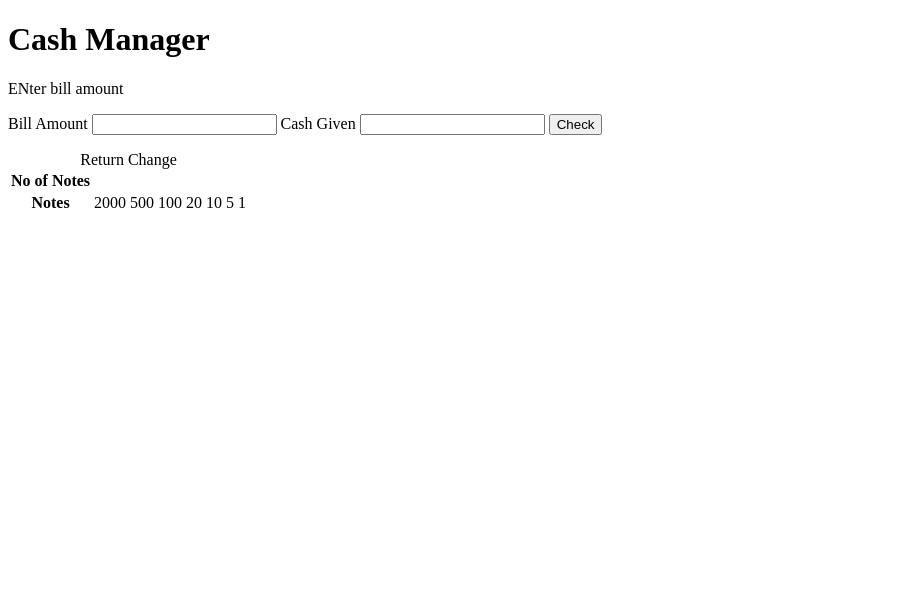
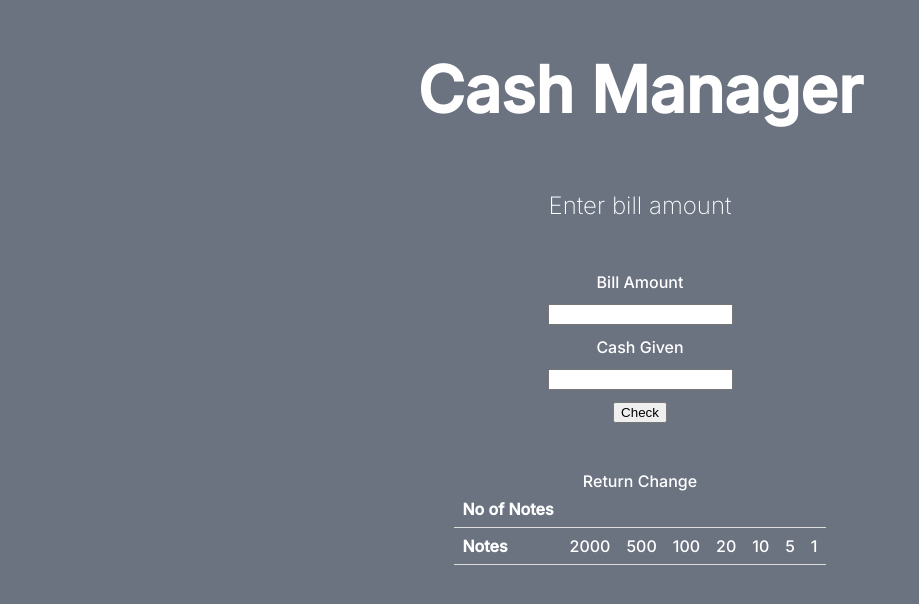
Before and after one commit to JatuFaique/mark10-cash-return-problem, a plain HTML site: page index.html in a window 1280 px wide. Shown: the whole page, without its empty margins (0-919 px from the left). Drawn offline with Linux system fonts and the light colour scheme.

Commit message:
fix: CSS added completed

```diff
--- a/index.html
+++ b/index.html
@@ -4,20 +4,25 @@
     <meta charset="UTF-8">
     <meta http-equiv="X-UA-Compatible" content="IE=edge">
     <meta name="viewport" content="width=device-width, initial-scale=1.0">
+    <link rel="stylesheet" href="main.css">
     <title>Cash Register</title>
 </head>
 <body>
-    <div class="container">
+    <div class="main-container">
         <h1 id="heading">Cash Manager</h1>
-        <p id="description">
-            ENter bill amount
-        </p>
+        <h2 id="description">
+            Enter bill amount
+        </h2>
+        <div id="input-feilds">
             <label for='bill-amount'>Bill Amount</label>
             <input id="bill-amount" type="text" />
             <label for='cash-given'>Cash Given</label>
             <input id="cash-given" type="text" />
             <button id="submit-btn">Check</button>
+        </div>
+        <div class="output-area">
             <p id="error-message"></p>
+
             <table id="change-table">
                 <caption>Return Change</caption>
                 <tr>
@@ -41,6 +46,7 @@
                     <td>1</td>
                 </tr>
             </table>
+        </div>
 
     </div>
 
--- a/main.css
+++ b/main.css
@@ -1,5 +1,43 @@
-.container {
+@import url("https://fonts.googleapis.com/css2?family=Inter:wght@200;500&display=swap");
+
+body {
+  font-family: "Inter", sans-serif;
+  background-color: #6b7280;
+}
+
+table {
+  border-collapse: collapse;
+  width: 100%;
+}
+
+th,
+td {
+  padding: 8px;
+  text-align: left;
+  border-bottom: 1px solid #ddd;
+}
+
+.main-container {
+  text-align: center;
   display: flex;
   flex-direction: column;
-  width: 50vw;
+  align-items: center;
+  color: white;
 }
+
+.main-container h2 {
+  font-weight: lighter;
+}
+
+.main-container h1 {
+  font-weight: bold;
+  font-size: 64px;
+}
+
+#input-feilds {
+  display: flex;
+  flex-direction: inherit;
+  align-items: center;
+  margin: 2rem;
+  gap: 12px;
+}
```
Lines whose indentation alone changed are shown as unchanged.
